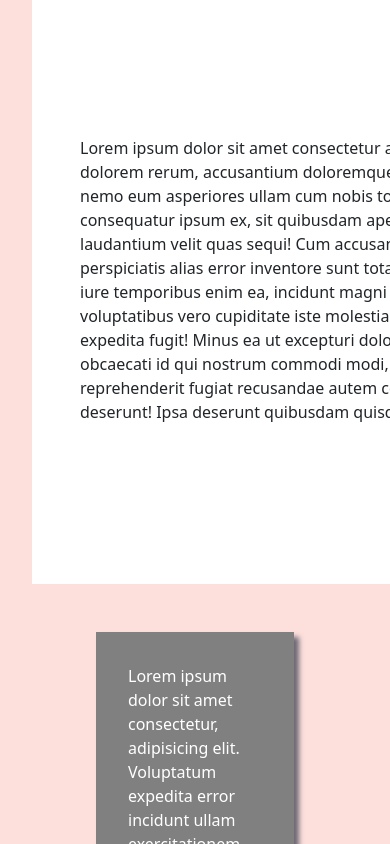
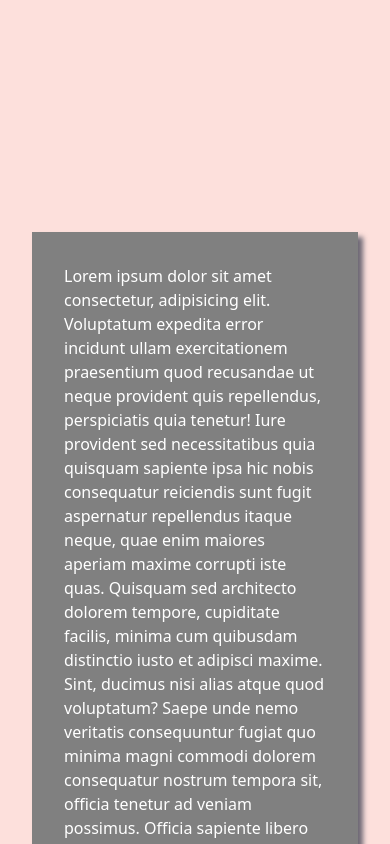
Before and after one commit to Santib2000/MagnoliaKids, a website: page nosotros.html in a window 390 px wide. Shown: the part 720-1564 px from the top of the page. Drawn offline with nearby package versions, Linux system fonts and the light colour scheme.

Commit message:
ultima actualizacion

```diff
--- a/Scss/style.scss
+++ b/Scss/style.scss
@@ -189,8 +189,9 @@ background-image: linear-gradient($linear-grandient),
     }
 
     .texto_presentacion {
-        margin: 3rem;
+        padding: 2rem;
         text-align: left;
+        width: 100%;
     }
 
     .divtext_presentacion{
@@ -301,6 +302,33 @@ background-image: linear-gradient($linear-grandient),
             display: none;
         }
 
+        /* Nosotros */
+
+
+        .logomagnolia {
+            display: none;
+        }
+
+        .img_presentacion{
+            display: none;
+        }
+
+        .parrafo__article {
+            margin: 0;
+        }
+
+        .parrafo__section {
+            margin-top: 0;
+        }
+
+        .divtext_presentacion {
+            margin: 0;
+        }
+
+        .texto_presentacion{
+            width: 100%;
+            margin: 0;
+        }
     }
 
     @media (min-width:576px) {
```
Also changed, not shown: Css/style.css, 1 other file.
